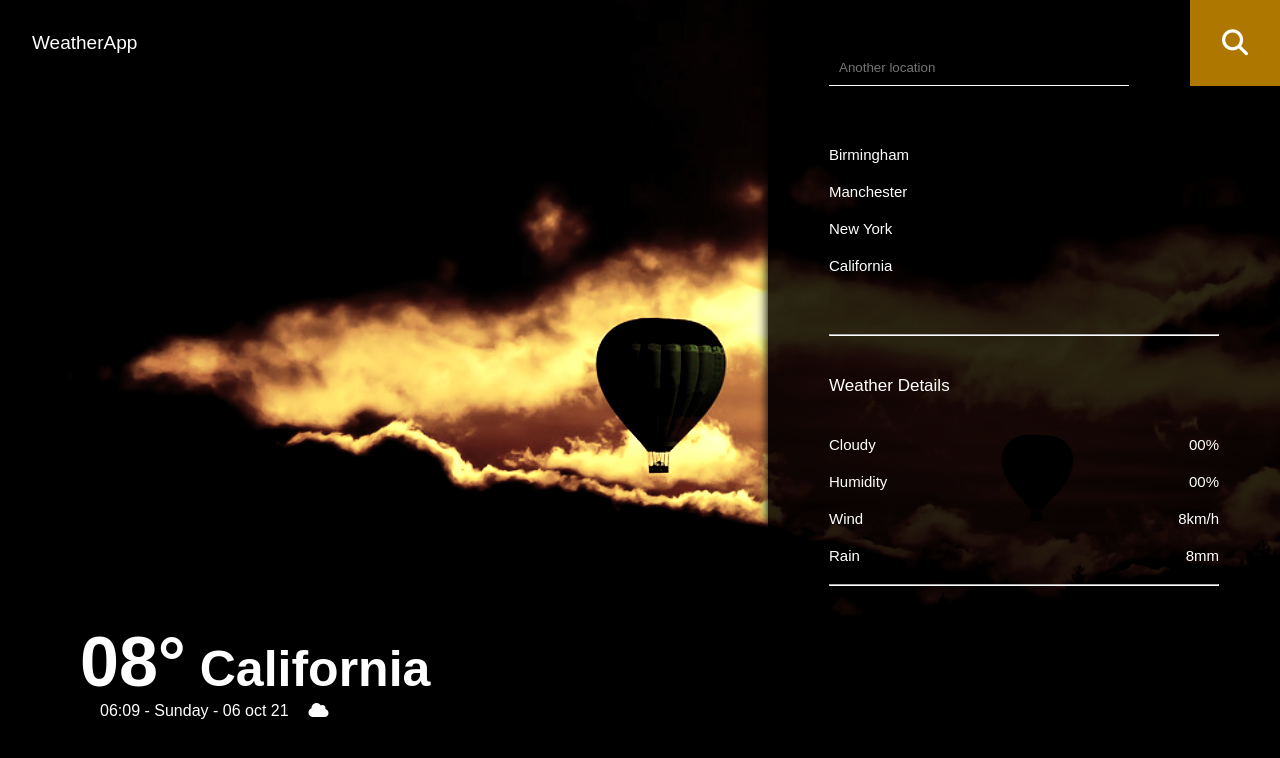
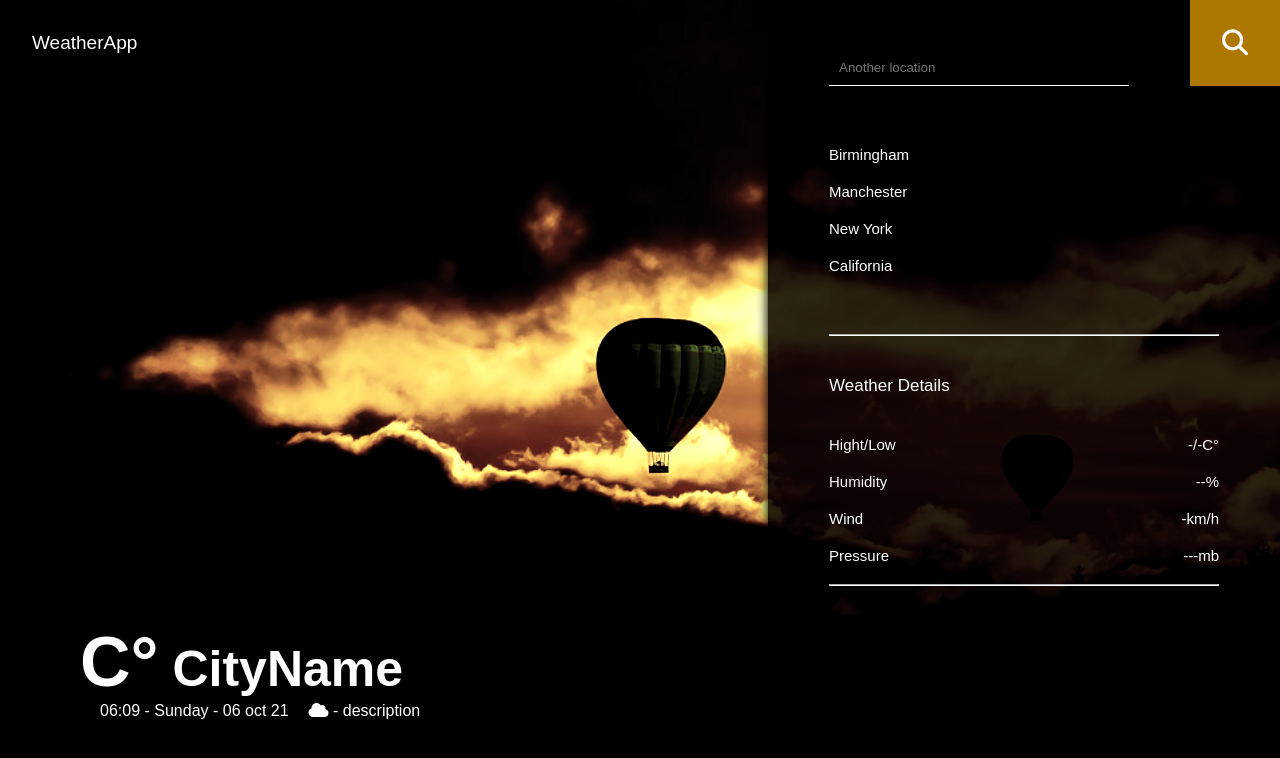
Before and after one commit to Wesley-wsl/WeatherApp, a React (Create React App) app: page / in a window 1280 px wide. Shown: the top 758 px of the page. Built offline with nearby package versions, Linux system fonts and the light colour scheme; no server answers; a web font is replaced by a local one.

Commit message:
:wrench: feat: API Manipulation
The api was manipulated to get the data and put it on the screen.

```diff
--- a/src/page/WheaterApp.jsx
+++ b/src/page/WheaterApp.jsx
@@ -1,8 +1,28 @@
-
 import '../styles/WeatherApp.scss'
-
+import axios from 'axios'
+import { useState } from 'react'
 
 function WeatherApp() {
+    const [weather, setWeather] = useState({})
+    const [name, setName] = useState('')
+    const [exists, setExists] = useState(false)
+
+    const api = {
+        key: process.env.REACT_APP_OPEN_WEATHER_KEY,
+        base: "https://api.openweathermap.org/data/2.5/",
+        lang: 'pt-br',
+        units: 'metric'
+    }
+
+    async function searchWeather(city) {
+        await axios.get(`${api.base}weather?q=${city}&appid=${api.key}&${api.lang}&units=${api.units}`).then(res => {
+            setWeather(res.data)
+            setExists(true)
+        }).catch((error) => {
+            setExists(false)
+            console.log(error)
+        })
+    }
 
 
 
@@ -10,30 +30,38 @@ function WeatherApp() {
     return (
         <div>
             <header>
-                <h1>WeatherApp</h1>
+                {exists ? <h1 className={`${weather.main.temp < 10 ? 'black' : ''}`}>WeatherApp</h1>
+                    : <h1>WeatherApp</h1>}
+
             </header>
 
-            <div className='background'></div>
+            {exists ? <div className={`background ${weather.main.temp >= 10 ? 'cloudy' : ''} ${weather.main.temp < 10 ? 'snowy' : ''}`}></div>
+                : <div className='background cloudy'></div>}
 
             <main>
-
                 <section id='weather'>
 
-                    <div>
-                    <h2><span>08°</span> California</h2>
-                        <p>06:09 - Sunday - 06 oct 21</p>
-                        <p><i class="fas fa-cloud"></i></p>
-                    </div>
-
+                    {exists ?
+                        <div>
+                            <h2 className={`${weather.main.temp < 10 ? 'black' : ''}`}><span>{Math.round(weather.main.temp)}C°</span> {weather.name}</h2>
+                            <p className={`${weather.main.temp < 10 ? 'black' : ''}`}>06:09 - Sunday - 06 oct 21</p>
+                            <p className={`${weather.main.temp < 10 ? 'black' : ''}`}><i className="fas fa-cloud"></i> - {weather["weather"][0]["description"]}</p>
+                        </div> :
+                        <div>
+                            <h2><span>C°</span> CityName</h2>
+                            <p>06:09 - Sunday - 06 oct 21</p>
+                            <p><i className="fas fa-cloud"></i> - description</p>
+                        </div>}
                 </section>
 
+                <section className='weatherInfo'>
+                    {exists ? <div className={`background-info ${weather.main.temp >= 10 ? 'cloudy' : ''} ${weather.main.temp < 10 ? 'snowy' : ''}`}></div>
+                        : <div className={`background-info cloudy`}></div>}
 
-                <section className='weatherInfo'>
-                    <div className='background-info'></div>
 
                     <div id='search'>
-                        <input type="text" name="region" id="region" placeholder='Another location' />
-                        <button><i class="fas fa-search"></i></button>
+                        <input type="text" name="region" id="region" placeholder='Another location' value={name} onChange={event => setName(event.target.value)} />
+                        <button onClick={() => searchWeather(name)}><i className="fas fa-search"></i></button>
                     </div>
 
                     <div id='locations'>
@@ -46,20 +74,35 @@ function WeatherApp() {
                     </div>
 
 
-                    <div id='details'>
+                    {exists ? <div id='details'>
                         <hr />
 
                         <p>Weather Details</p>
 
                         <ul>
-                            <li>Cloudy <span>00%</span></li>
-                            <li>Humidity <span>00%</span></li>
-                            <li>Wind <span>8km/h</span></li>
-                            <li>Rain <span>8mm</span></li>
+                            <li>Hight/Low <span>{weather.main.temp_max}/{weather.main.temp_min}C°</span></li>
+                            <li>Humidity <span>{weather.main.humidity}%</span></li>
+                            <li>Wind <span>{weather.wind.speed}km/h</span></li>
+                            <li>Pressure <span>{weather.main.pressure}mb</span></li>
                         </ul>
 
                         <hr />
-                    </div>
+                    </div> :
+                        <div id='details'>
+                            <hr />
+
+                            <p>Weather Details</p>
+
+                            <ul>
+                                <li>Hight/Low <span>-/-C°</span></li>
+                                <li>Humidity <span>--%</span></li>
+                                <li>Wind <span>-km/h</span></li>
+                                <li>Pressure <span>---mb</span></li>
+                            </ul>
+
+                            <hr />
+                        </div>
+                    }
                 </section>
             </main>
 
@@ -67,9 +110,7 @@ function WeatherApp() {
 
         </div>
     )
-
 }
 
 
-
 export default WeatherApp
```
